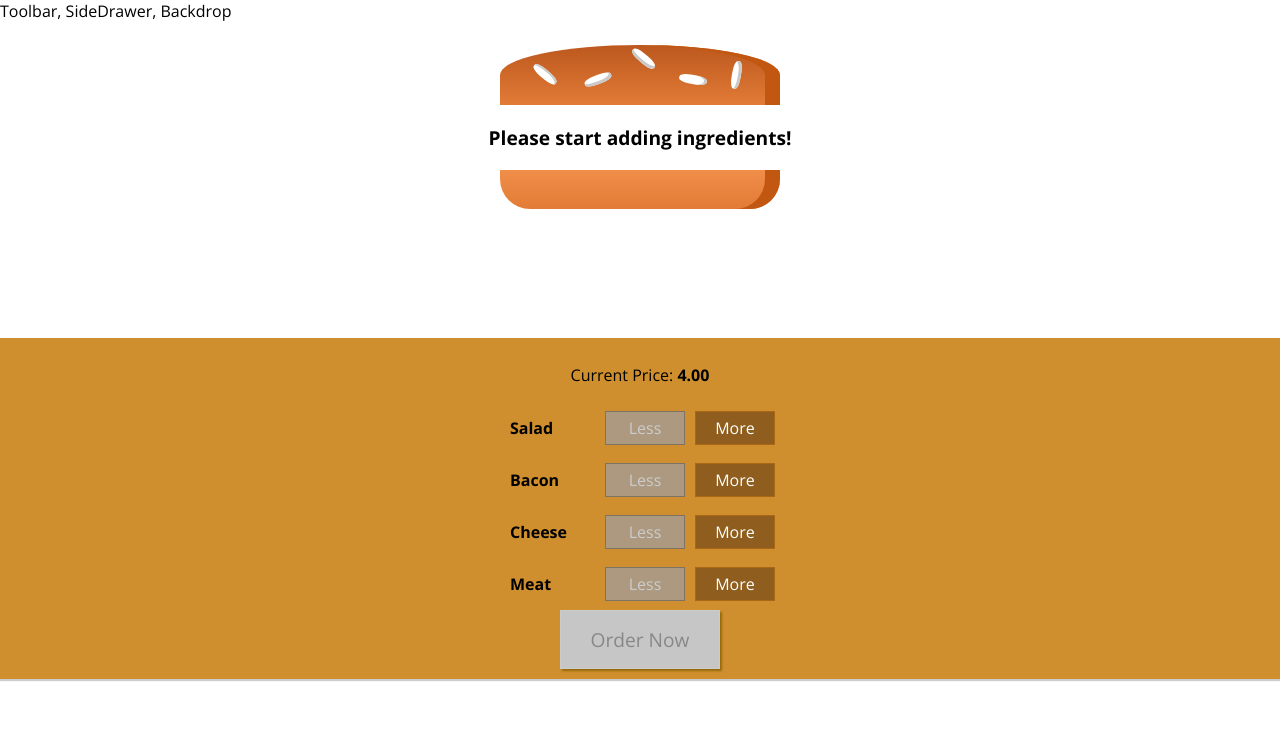
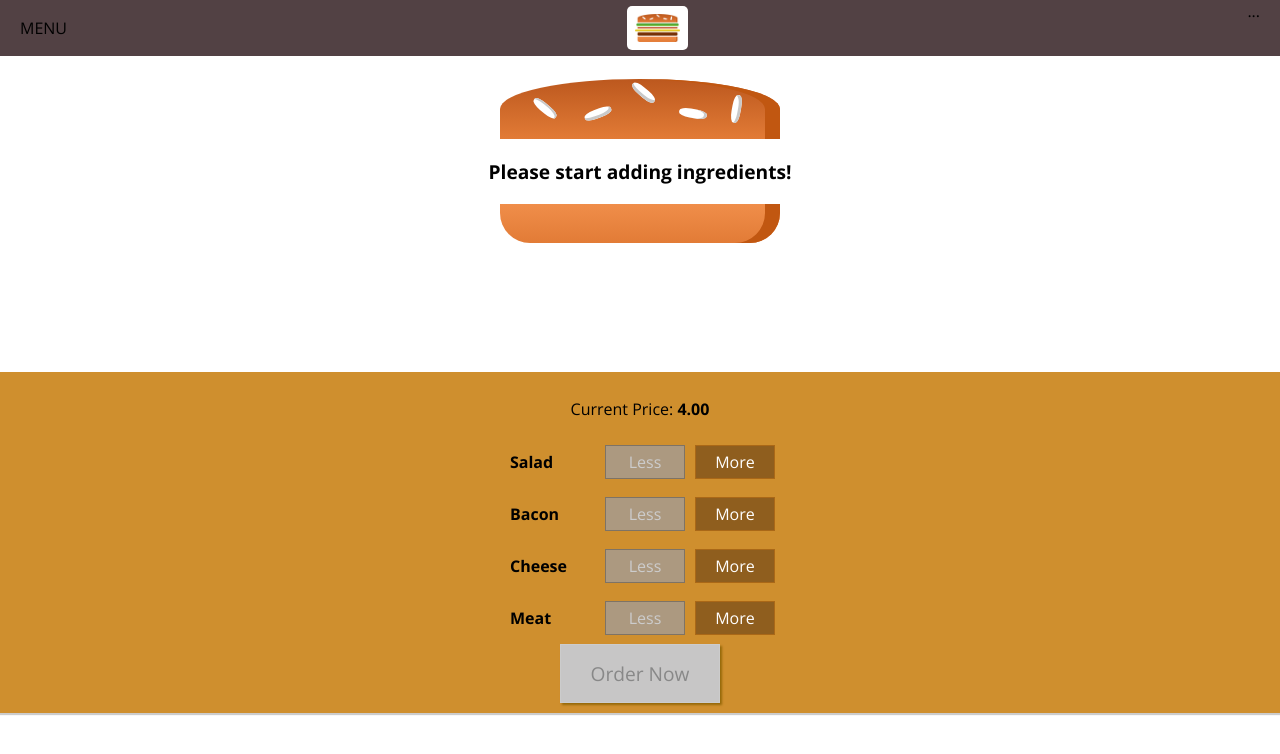
Before and after one commit to viktoria17/burger-builder, a React app: page / in a window 1280 px wide. Shown: the top 754 px of the page. Built offline with nearby package versions, Linux system fonts and the light colour scheme.

Commit message:
Create header with Logo

```diff
--- a/src/components/Layout/Layout.css
+++ b/src/components/Layout/Layout.css
@@ -1,3 +1,3 @@
 .Layout {
-	margin-top: 16px;
+	margin-top: 72px;
 }
--- a/src/components/Layout/Layout.js
+++ b/src/components/Layout/Layout.js
@@ -1,11 +1,12 @@
 import React from 'react';
 
 import Aux from '../../hoc/Aux';
+import Toolbar from '../Navigation/Toolbar/Toolbar';
 import classes from './Layout.css';
 
 const layout = ({ children }) => (
 	<Aux>
-		<div>Toolbar, SideDrawer, Backdrop</div>
+		<Toolbar/>
 		<main className={classes.Layout}>{children}</main>
 	</Aux>
 );
--- /dev/null
+++ b/src/components/Logo/Logo.css
@@ -0,0 +1,11 @@
+.Logo {
+	background-color: white;
+	padding: 8px;
+	height: 80%;
+	box-sizing: border-box;
+	border-radius: 5px;
+}
+
+.Logo img {
+	height: 100%;
+}
--- /dev/null
+++ b/src/components/Logo/Logo.js
@@ -0,0 +1,12 @@
+import React from 'react';
+
+import burgerLogo from '../../assets/images/burger-logo.png';
+import classes from './Logo.css';
+
+const logo = () => (
+	<div className={classes.Logo}>
+		<img src={burgerLogo} alt="burger" />
+	</div>
+);
+
+export default logo;
--- /dev/null
+++ b/src/components/Navigation/Toolbar/Toolbar.css
@@ -0,0 +1,18 @@
+.Toolbar {
+	height: 56px;
+	width: 100%;
+	position: fixed;
+	top: 0;
+	left: 0;
+	background-color: #524144;
+	display: flex;
+	justify-content: space-between;
+	align-items: center;
+	padding: 0 20px;
+	box-sizing: border-box;
+	z-index: 90;
+}
+
+.Toolbar nav {
+	height: 100%;
+}
--- /dev/null
+++ b/src/components/Navigation/Toolbar/Toolbar.js
@@ -0,0 +1,14 @@
+import React from 'react';
+
+import classes from './Toolbar.css';
+import Logo from '../../Logo/Logo';
+
+const toolbar = () => (
+	<header className={classes.Toolbar}>
+		<div>MENU</div>
+		<Logo />
+		<nav>...</nav>
+	</header>
+);
+
+export default toolbar;
```
Also changed, not shown: src/assets/images/burger-logo.png (added).
